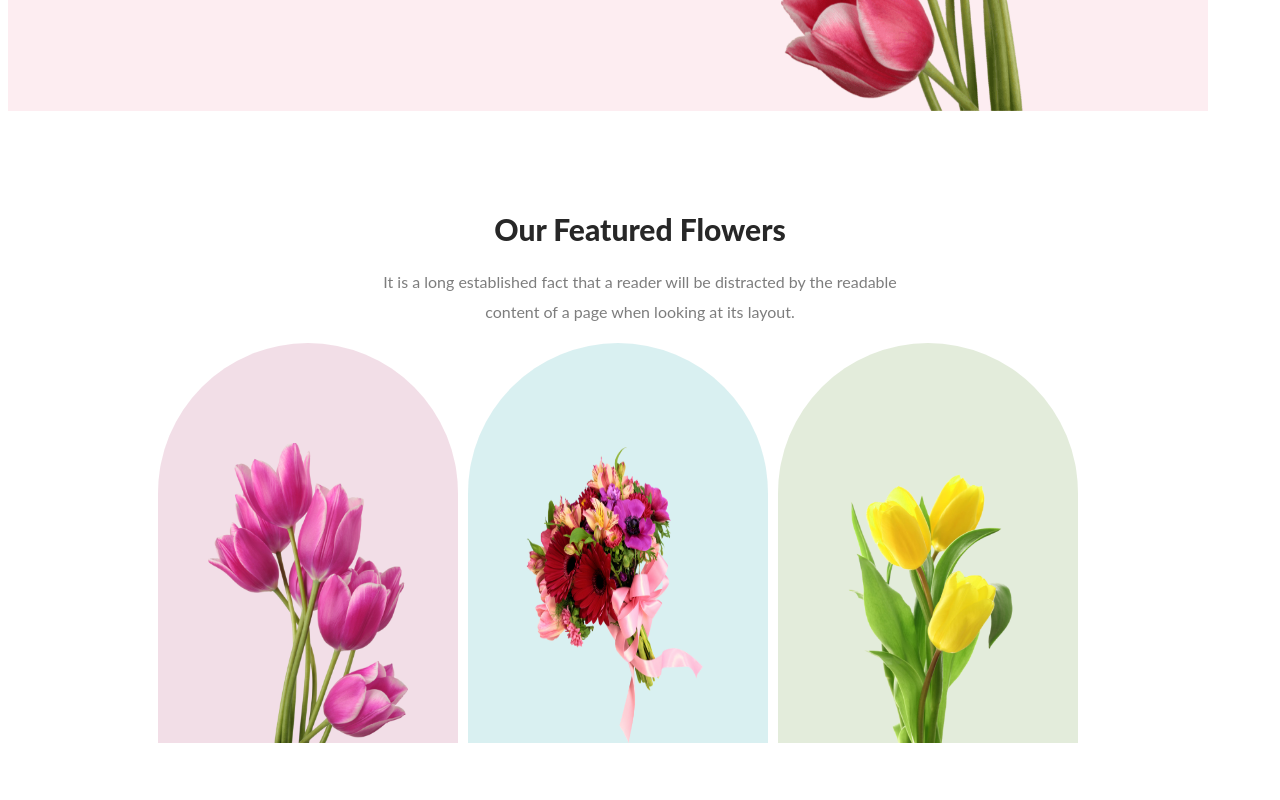
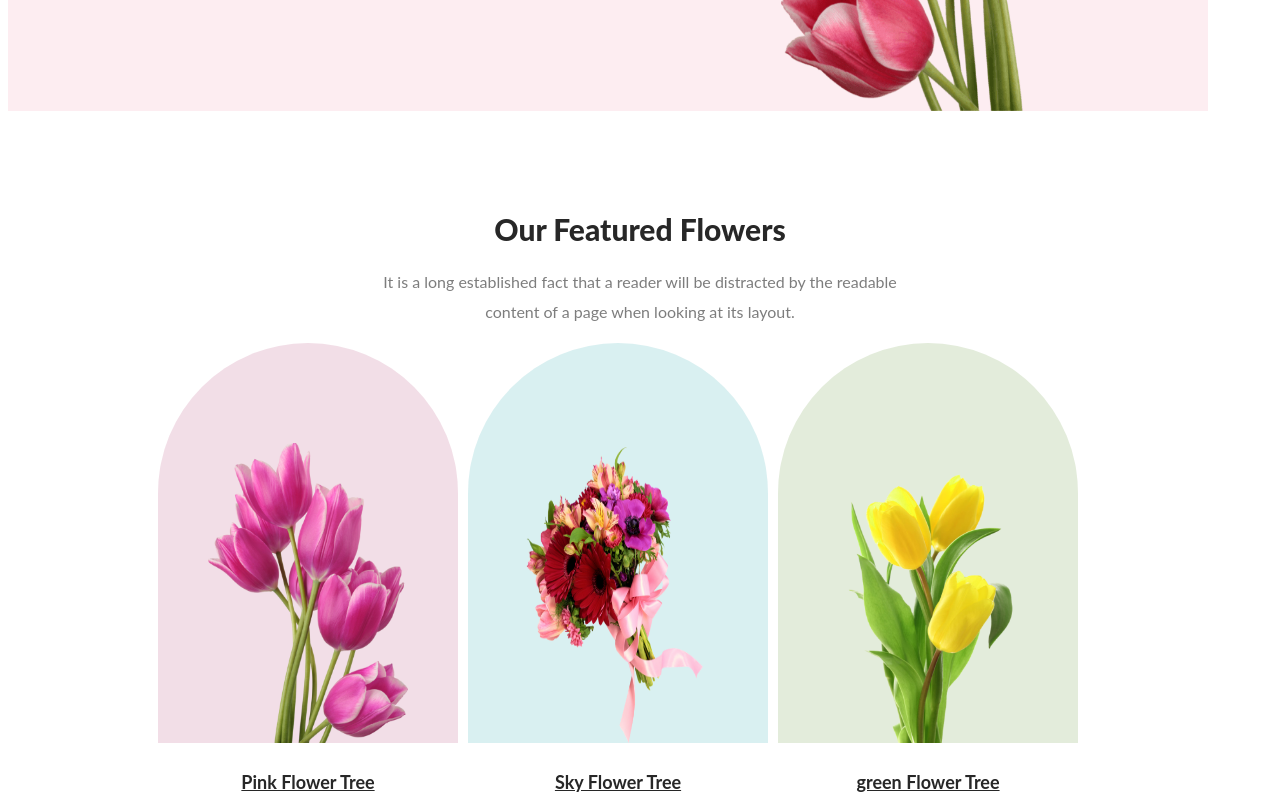
Before and after one commit to Anny27-pixel/flower-shop, a website: page index.html in a window 1280 px wide. Shown: the part 547-1347 px from the top of the page. Before the commit the page ends 1298 px from the top, so only its background shows below. Drawn offline with Linux system fonts and the light colour scheme.

Commit message:
flower name added

```diff
--- a/index.html
+++ b/index.html
@@ -32,12 +32,15 @@
     <section class="features">
     <div class="pink">
         <img src="/Flower Asset/pngwing 6.png" alt="">
+        <p class="flower-name">Pink Flower Tree</p>
     </div>
     <div class="sky">
         <img src="/Flower Asset/pngwing 5.png" alt="">
+        <p class="flower-name">Sky Flower Tree</p>
     </div>
     <div class="green">
         <img src="/Flower Asset/pngwing 7.png" alt="">
+        <p class="flower-name">green Flower Tree</p>
     </div>
     </section>
 </body>
--- a/style.css
+++ b/style.css
@@ -118,3 +118,14 @@ margin-left: 50px;
 flex-shrink: 0;
 margin-top: 100px;
 }
+.flower-name{
+    color: #272727;
+text-align: center;
+font-family: Lato;
+font-size: 18px;
+font-style: normal;
+font-weight: 700;
+line-height: 35px; /* 145.833% */
+text-decoration-line: underline;
+
+}
```
